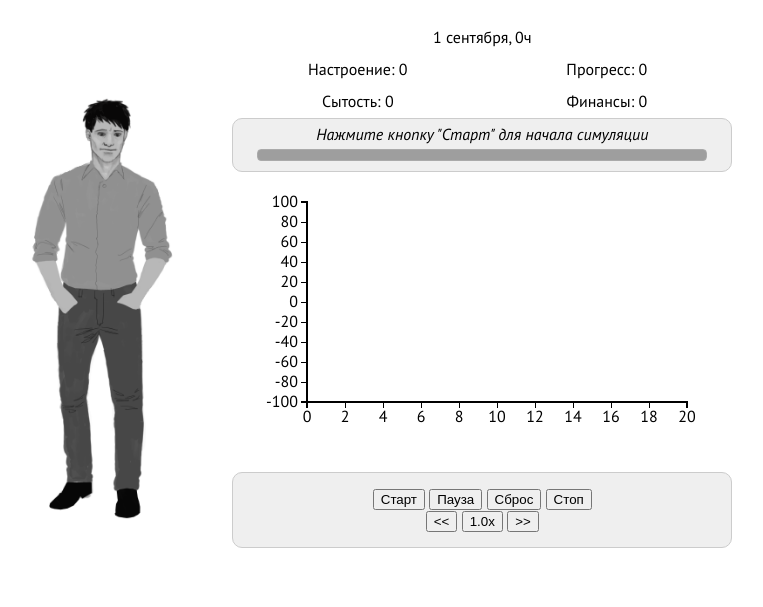
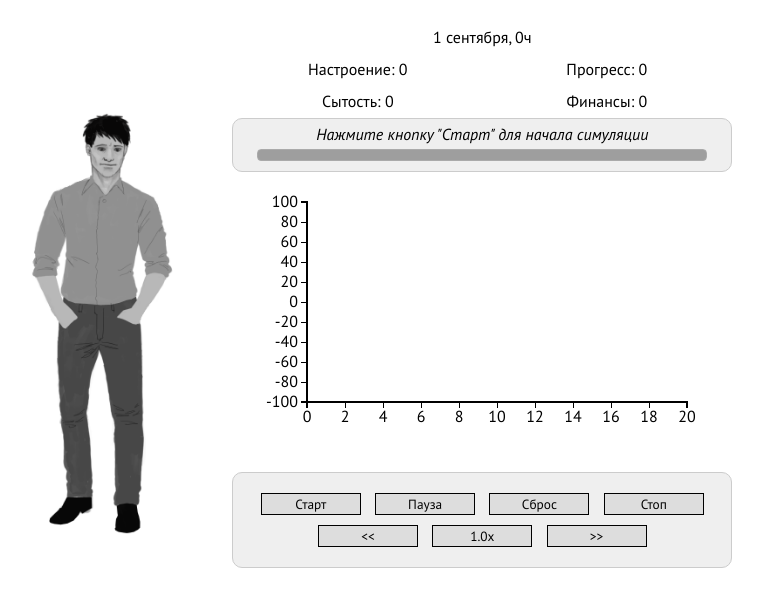
Before and after one commit to ceilors/student-simulator, a Flask app: page / in a window 1280 px wide. Shown: the top 607 px of the page, without its empty margins (212-975 px from the left). Run offline with Flask 2, Linux system fonts and the light colour scheme; grey boxes are pictures that could not be loaded.

Commit message:
[fix] css input[type=submit] -> button

```diff
--- a/static/css/style.css
+++ b/static/css/style.css
@@ -106,7 +106,7 @@
     padding: 15px;
 }
 
-#control input[type=submit] {
+#control button {
     width: 100px;
     border: 1px solid black;
     background: #ddd;
```
